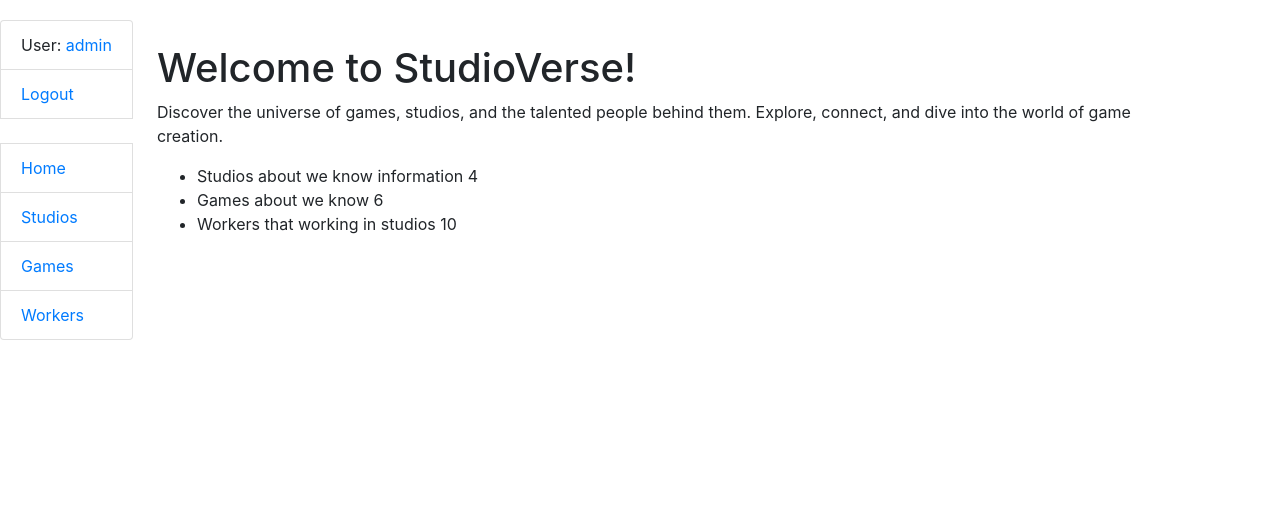
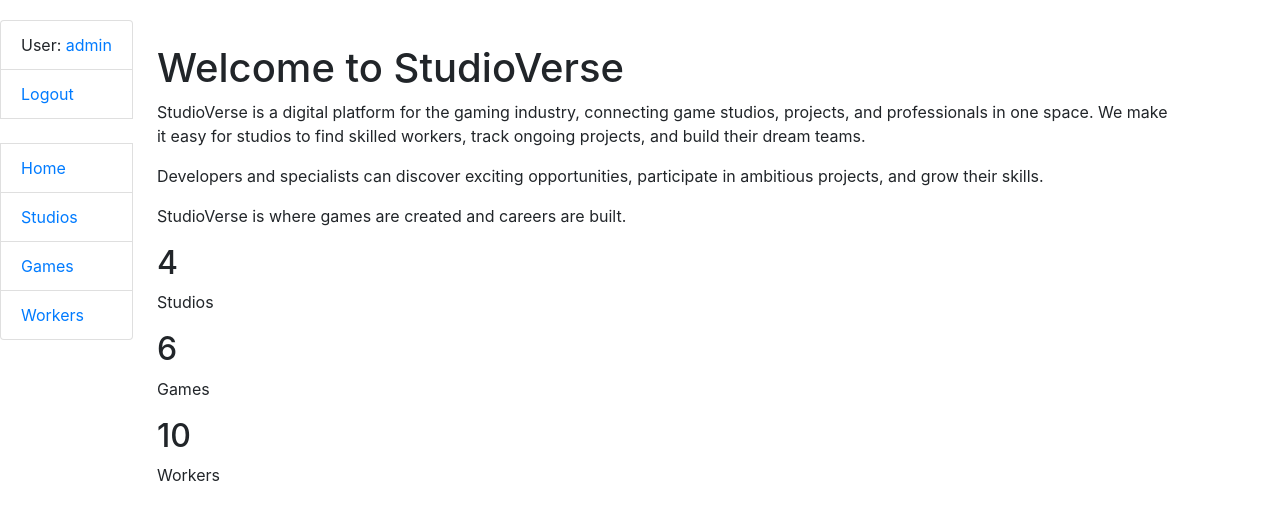
Before and after one commit to Sir-Churchill/game-studio, a Django app: page / in a window 1280 px wide. Shown: the top 520 px of the page. Run offline with Django 5.2, Linux system fonts and the light colour scheme; a user stored in the database is signed in; data comes from the database, SQL or seed files in the repository; some libraries are stand-ins or nearby versions.

Commit message:
Redesign home page: welcome section with description and animated stats counters

```diff
--- a/templates/core/index.html
+++ b/templates/core/index.html
@@ -1,15 +1,76 @@
 {% extends "base.html" %}
 
 
+
 {% block content %}
-    <h1>Welcome to StudioVerse!</h1>
+<div class="login-section">
 
-    <p>Discover the universe of games, studios, and the talented people behind them. Explore, connect, and dive into the world of game creation.
-    </p>
+  <div class="welcome-text">
+    <h1>Welcome to StudioVerse</h1>
+    <p>StudioVerse is a digital platform for the gaming industry, connecting game studios, projects, and professionals in one space.
+        We make it easy for studios to find skilled workers, track ongoing projects, and build their dream teams.</p>
+    <p>Developers and specialists can discover exciting opportunities, participate in ambitious projects, and grow their skills.</p>
+    <p>StudioVerse is where games are created and careers are built.</p>
 
-    <ul>
-        <li>Studios about we know information {{ num_studio }}</li>
-        <li>Games about we know {{ num_game }}</li>
-        <li>Workers that working in studios {{ num_worker }}</li>
-    </ul>
+  </div>
+
+
+  <div class="stats-container">
+    <div class="stat-card">
+      <h2 class="counting-number" data-target="{{ num_studio }}">0</h2>
+      <p>Studios</p>
+    </div>
+    <div class="stat-card">
+      <h2 class="counting-number" data-target="{{ num_game }}">0</h2>
+      <p>Games</p>
+    </div>
+    <div class="stat-card">
+      <h2 class="counting-number" data-target="{{ num_worker }}">0</h2>
+      <p>Workers</p>
+    </div>
+  </div>
+</div>
+
+<script>
+
+function animateCounter(element, target, duration = 2000, delay = 0) {
+    setTimeout(() => {
+        const start = 0;
+        const startTime = performance.now();
+
+        function updateCounter(currentTime) {
+            const elapsed = currentTime - startTime;
+            const progress = Math.min(elapsed / duration, 1);
+
+
+            const easeOut = 1 - Math.pow(1 - progress, 3);
+            const current = Math.floor(start + (target - start) * easeOut);
+
+            element.textContent = current;
+
+            if (progress < 1) {
+                requestAnimationFrame(updateCounter);
+            } else {
+                element.textContent = target;
+            }
+        }
+
+        requestAnimationFrame(updateCounter);
+    }, delay);
+}
+
+
+document.addEventListener('DOMContentLoaded', function() {
+    console.log('Script loaded!');
+    const counters = document.querySelectorAll('.counting-number');
+    console.log('Found counters:', counters.length);
+
+    counters.forEach((counter, index) => {
+        const target = parseInt(counter.getAttribute('data-target'));
+        console.log(`Counter ${index}: target = ${target}`);
+        const delay = 1500 + (index * 200);
+        animateCounter(counter, target, 2500, delay);
+    });
+});
+</script>
 {% endblock %}
```
